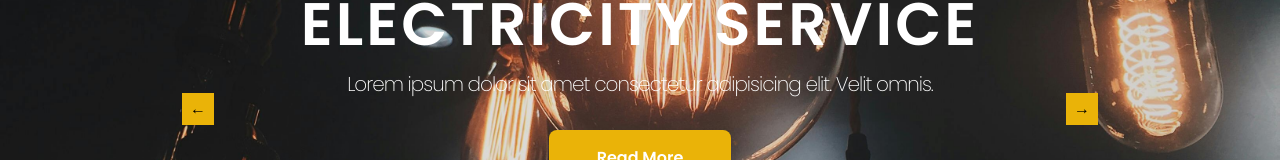
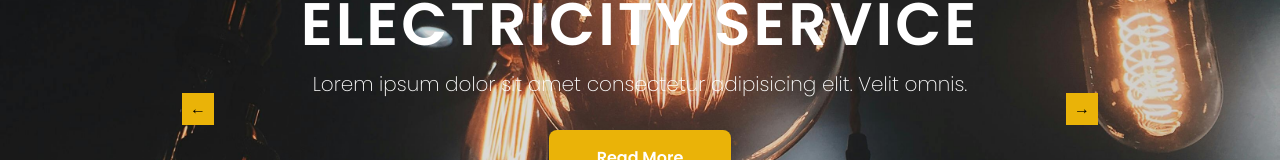
Before and after one commit to SheraziJanjua/electreicca, a React (Vite) app: page / in a window 1280 px wide. Shown: the part 149-309 px from the top of the page. Built offline with nearby package versions, Linux system fonts and the light colour scheme.

Commit message:
5th commit

```diff
--- a/src/Components/Slider.jsx
+++ b/src/Components/Slider.jsx
@@ -45,7 +45,7 @@ const Sliderr = () => {
                 <h1 className="text-white text-xl md:text-4xl lg:text-6xl font-semibold mb-4 tracking-wider">
                   {data.heading}
                 </h1>
-                <h2 className="text-white mt-4 px-4 text-sm tracking-tighter md:text-lg lg:text-xl lg:whitespace-nowrap">
+                <h2 className="text-white mt-4 px-[6px]  text-sm tracking-normal md:text-lg lg:text-xl lg:whitespace-nowrap">
                   {data.text}
                 </h2>
                 <button className="bg-yellow-500 px-4 py-1 md:px-8 md:py-2 lg:px-12 lg:py-4 text-white md:font-semibold rounded-lg mt-8">
```
